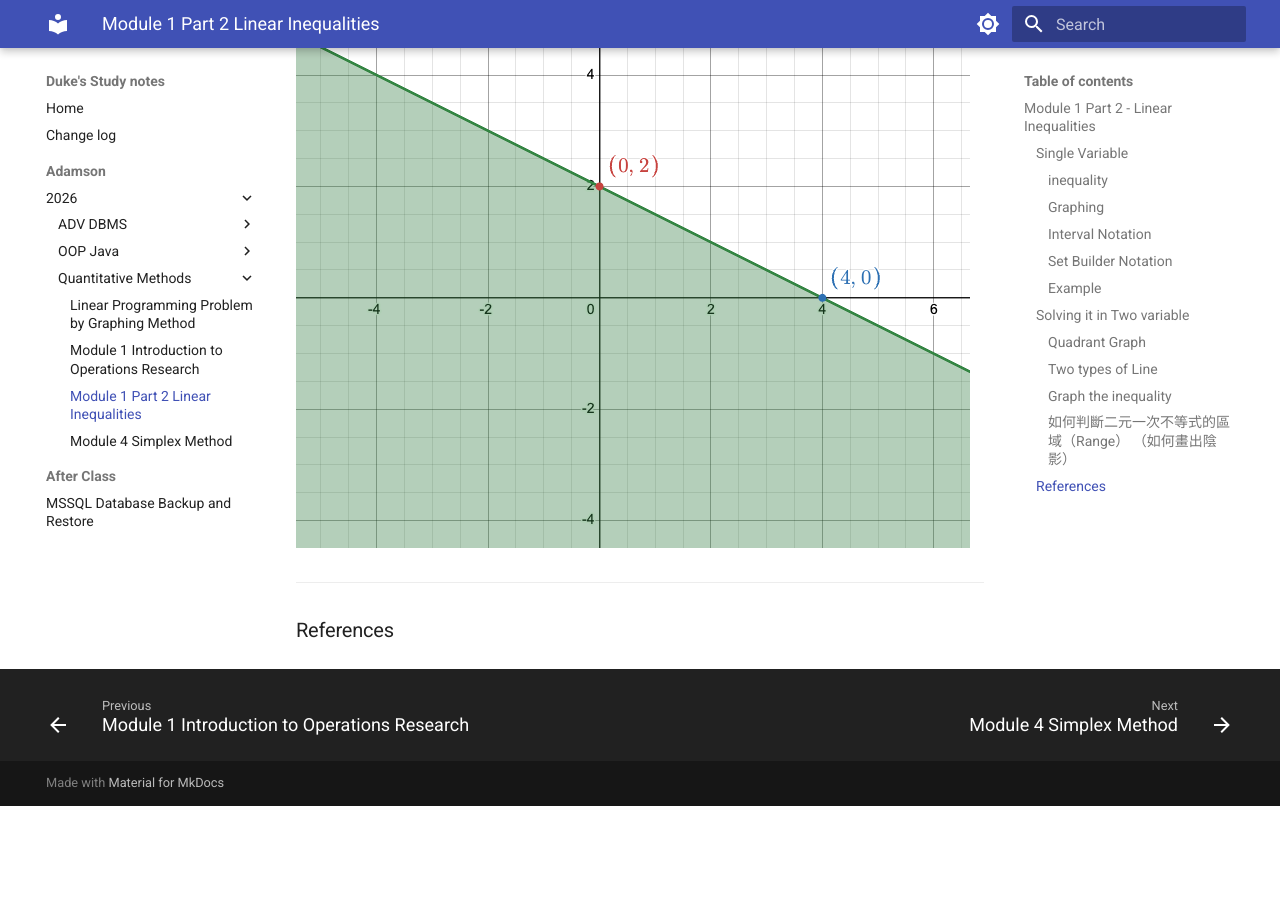
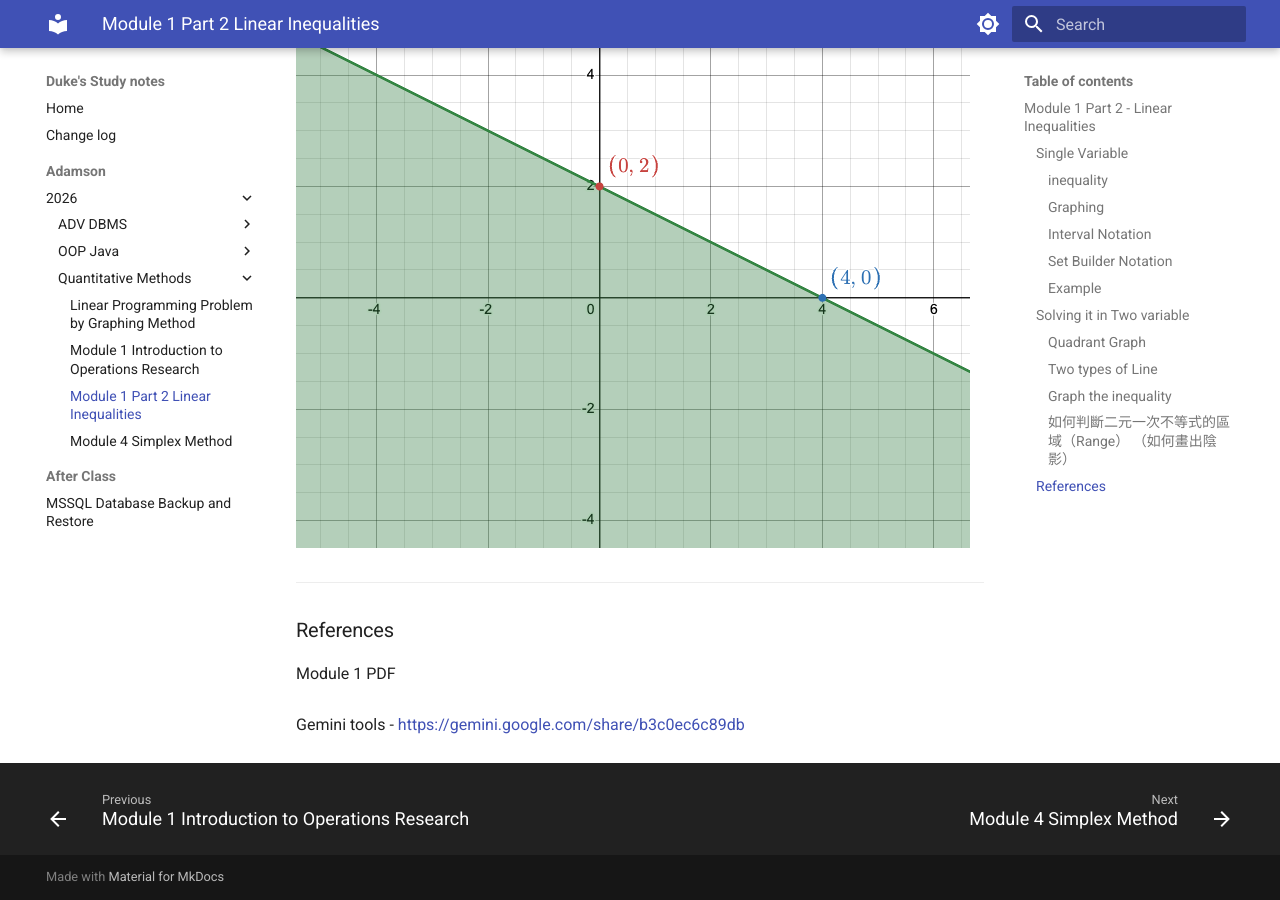
Before and after one commit to dukehug/mkdocs_dknotes, an MkDocs documentation site: the page built from docs/Adamson/2026/Quantitative Methods/Module 1 Part 2 - Linear Inequalities.md, in a window 1280 px wide and 900 px high, scrolled down 9906 px. Built offline with MkDocs 1.6.1 and Material for MkDocs 9.7.7, drawn with Linux system fonts in a browser that asks for light colours; comment, search, counter and statistics services are not loaded; before the commit the page ends 10712 px from its top, so only the background shows below that.

Commit message:
upadte notes: Sat Feb 28 11:35:04 PM CST 2026

```diff
--- a/docs/Adamson/2026/Quantitative Methods/Module 1 Part 2 - Linear Inequalities.md
+++ b/docs/Adamson/2026/Quantitative Methods/Module 1 Part 2 - Linear Inequalities.md
@@ -312,3 +312,8 @@ Since:   $\ge$  , therefor  is Oblique Line, and in QIV,
 
 ----
 ### References
+
+Module 1 PDF
+
+
+Gemini tools - [https://gemini.google.com/share/b3c0ec6c89db](https://gemini.google.com/share/b3c0ec6c89db)
```
